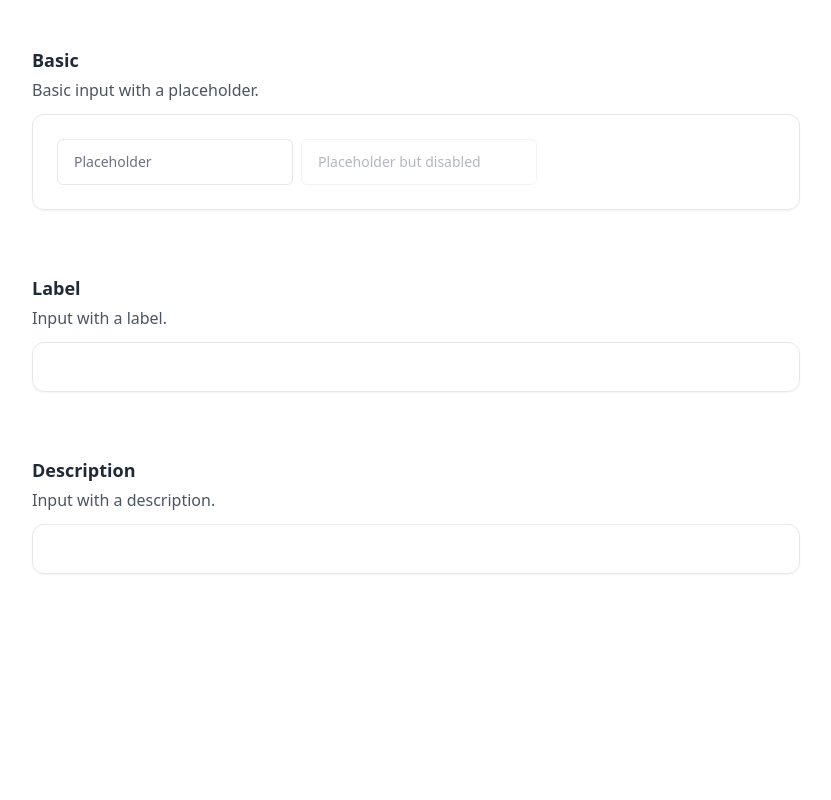
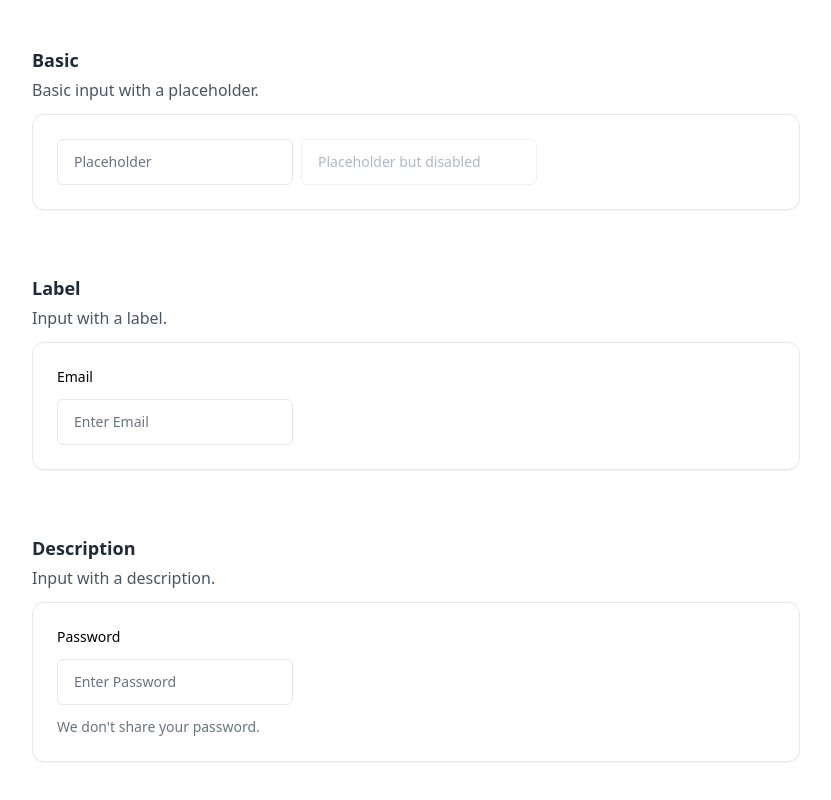
Before and after one commit to LandonHawes/ui-library, a React (Vite) app: page / in a window 1280 px wide. Shown: the part 2664-3464 px from the top of the page, without its empty margins (224-1055 px from the left). Before the commit the page ends 3278 px from the top, so only its background shows below. Built offline with nearby package versions, Linux system fonts and the light colour scheme.

Commit message:
input component

```diff
--- a/src/App.tsx
+++ b/src/App.tsx
@@ -272,10 +272,17 @@
 					<Input type="text" placeholder="Placeholder but disabled" disabled />
 				</Section>
 				<Section title="Label" description="Input with a label.">
-					{/* simple Card */}
+					{/* label input */}
+					<Input type="email" label="Email" placeholder="Enter Email" />
 				</Section>
 				<Section title="Description" description="Input with a description.">
-					{/*  */}
+					{/* input with description */}
+					<Input
+						type="password"
+						label="Password"
+						placeholder="Enter Password"
+						description="We don't share your password."
+					/>
 				</Section>
 			</Container>
 		</Layout>
--- a/src/components/library/Input.tsx
+++ b/src/components/library/Input.tsx
@@ -19,8 +19,14 @@
 	const mergeClasses: string = twMerge([baseClasses, className])
 
 	return (
-		<div>
+		<div className="max-w-sm space-y-3">
+			{label && (
+				<label className="mb-2 block text-sm font-medium">{label}</label>
+			)}
 			<input {...props} className={mergeClasses} />
+			{description && (
+				<p className="mt-2 text-sm text-gray-500">{description}</p>
+			)}
 		</div>
 	)
 }
```
